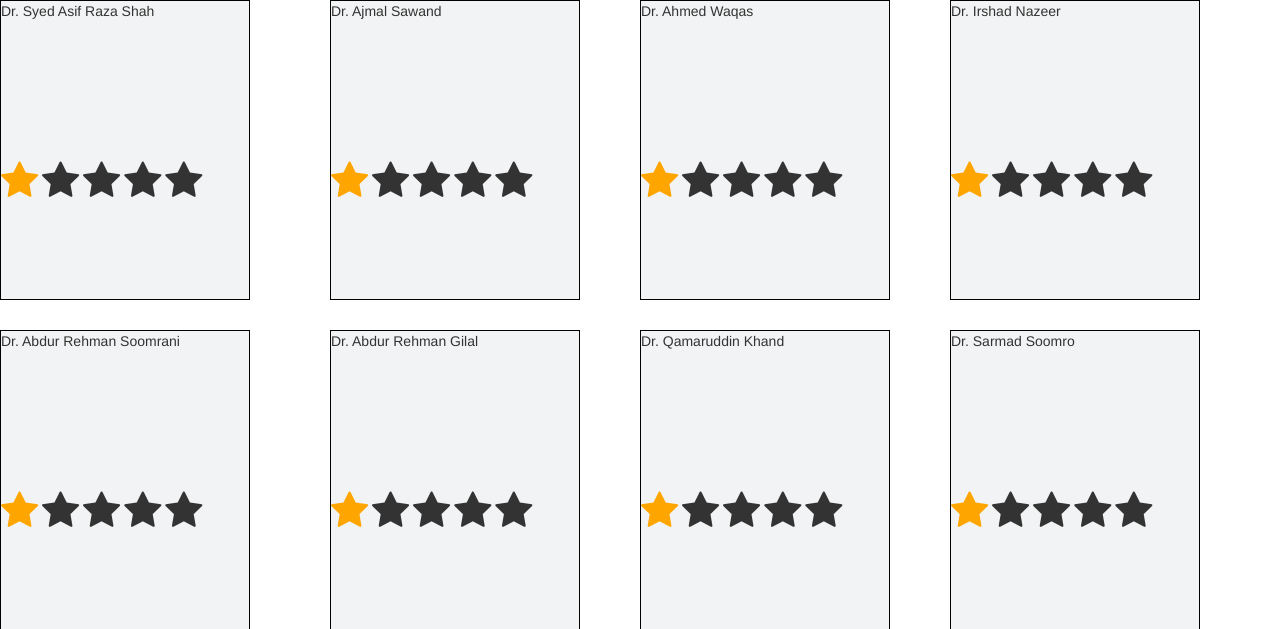
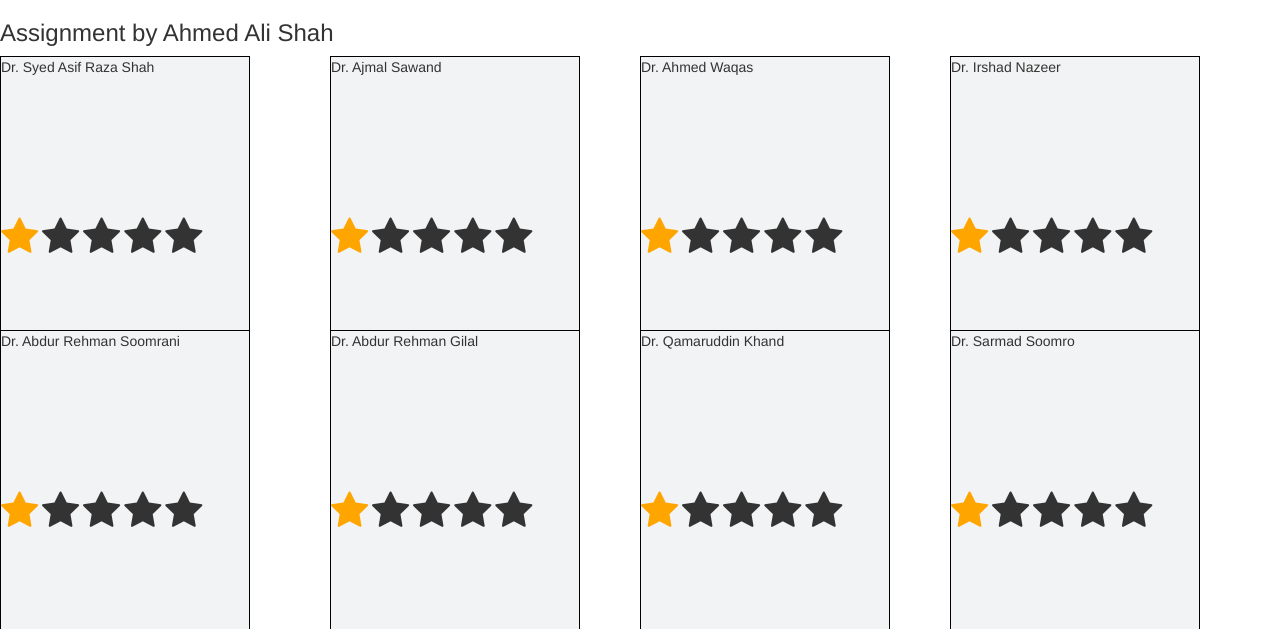
Before and after one commit to Ahmeds168/TeacherRating, a PHP site: page / in a window 1280 px wide. Shown: the top 629 px of the page. Run offline with PHP 8.4, Linux system fonts and the light colour scheme.

Commit message:
Update index.php

```diff
--- a/index.php
+++ b/index.php
@@ -61,7 +61,7 @@ alert("Rating : "+count+"\nReview : "+document.getElementById("comment").value);
 
 </head>
 <body>
-
+    <h3>Assignment by Ahmed Ali Shah</h3>
 <div id = "box" >Dr. Syed Asif Raza Shah
 <br><br><br><br><br><br><br><br>
 
```
